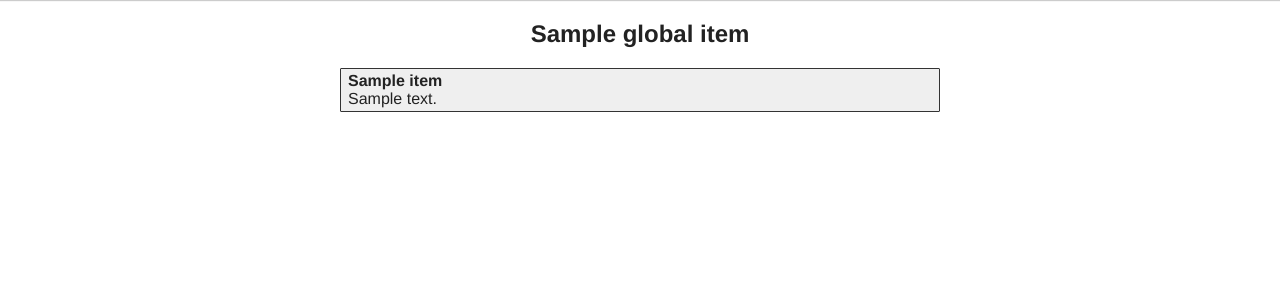
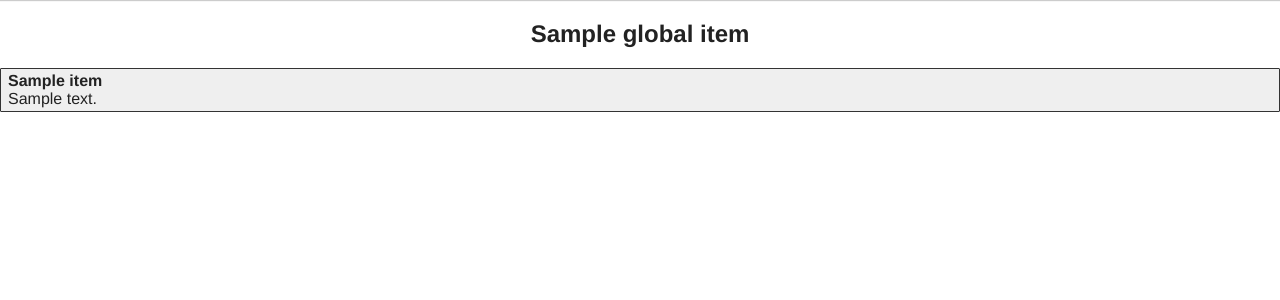
Before and after one commit to movsesyanpv/d2info, a Python web app: template app/templates/daily.html in a window 1280 px wide. Shown: the part 80-380 px from the top of the page. Run offline with Jinja, Linux system fonts and the light colour scheme; the template is opened without the code that fills it: most values are stand-ins (such as "Sample title", 1, 10 or a date in 2020).

Commit message:
Updated mod styles

```diff
--- a/static/style.css
+++ b/static/style.css
@@ -53,8 +53,8 @@
 
 .mod_wrapper {
 	display: flexbox;
-	margin: 0 auto;
-	max-width: 600px;
+	margin: 0;
+	max-width: 100%;
 }
 
 .global_grid {
```
